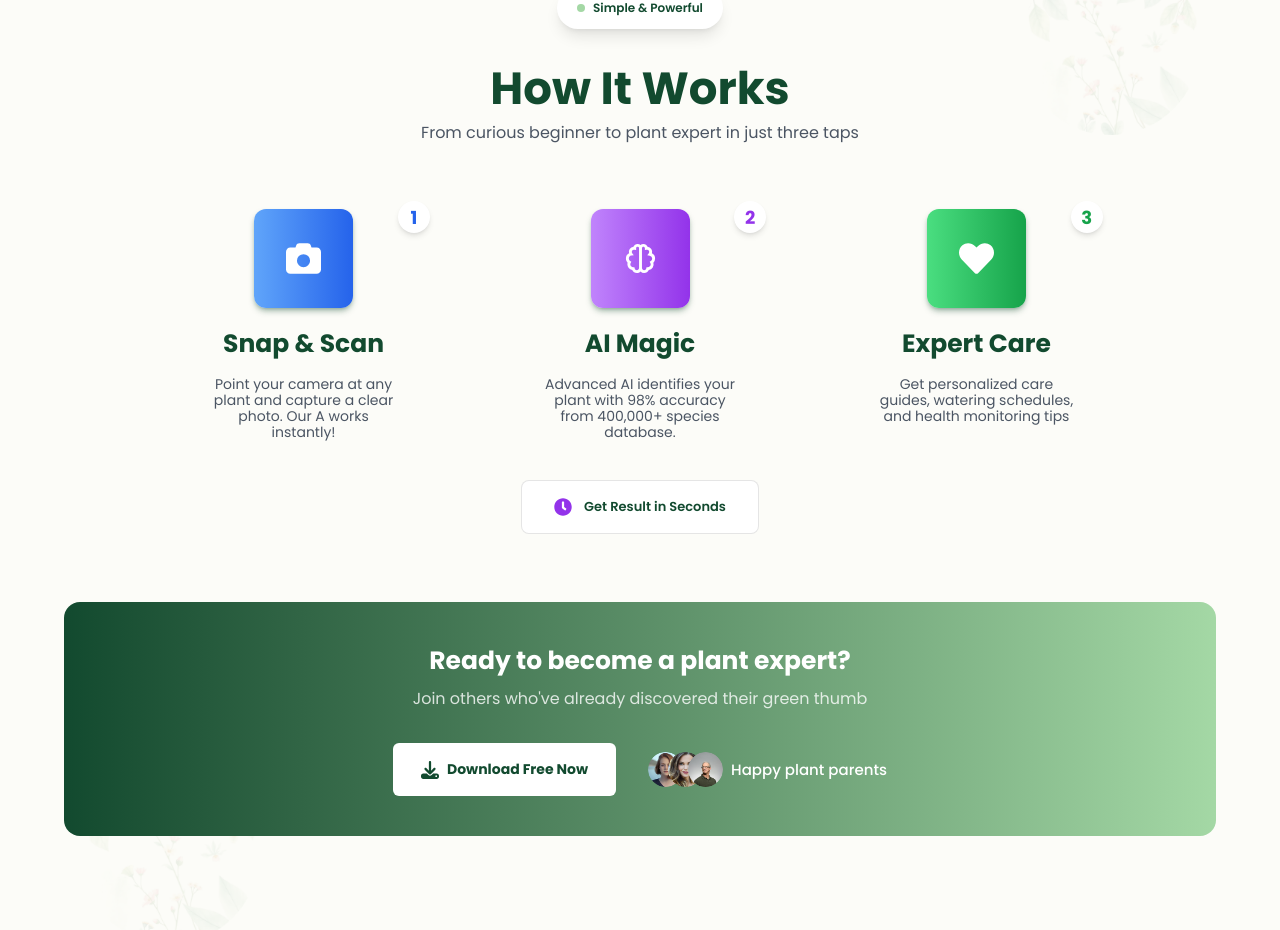
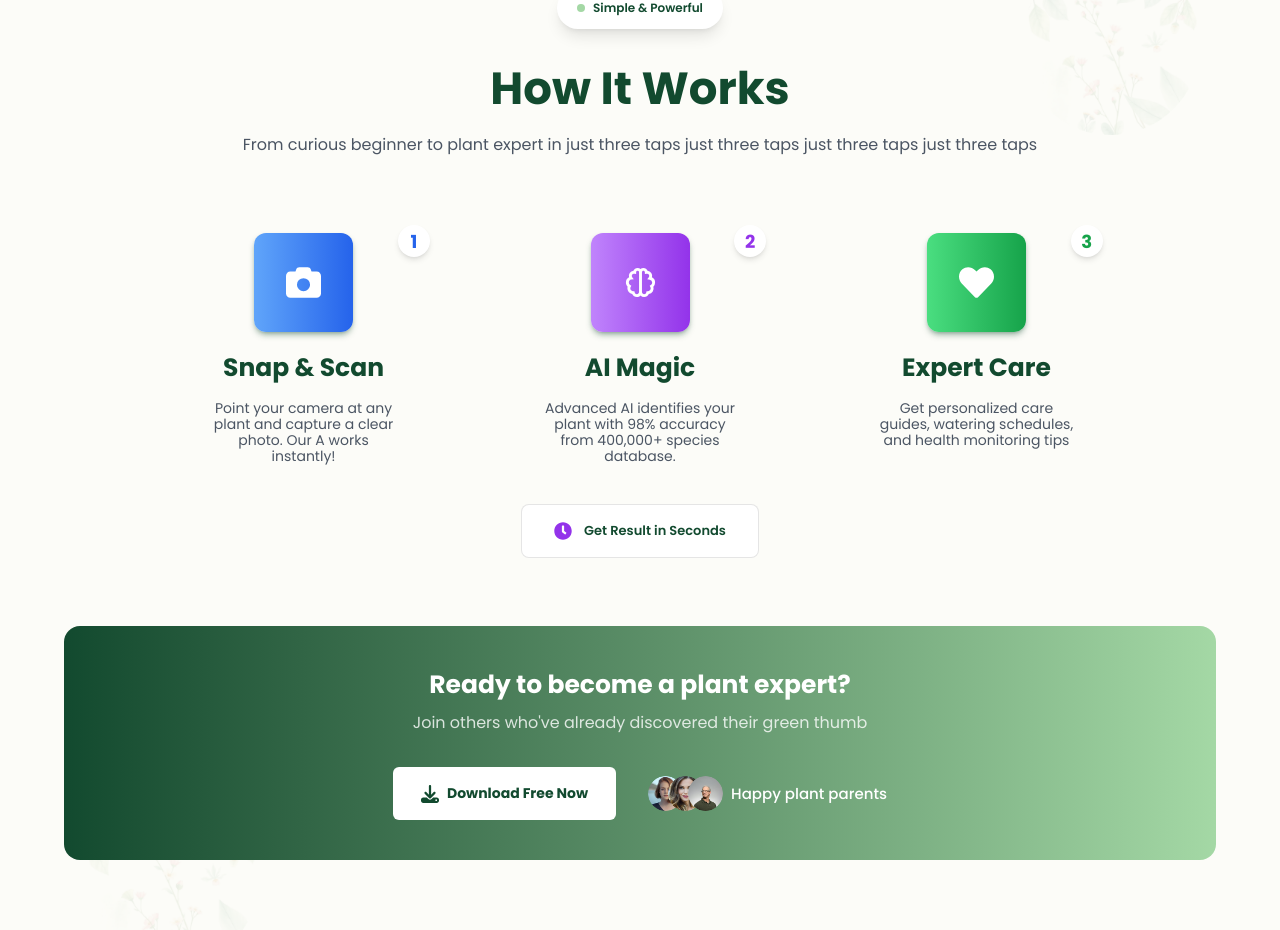
Before and after one commit to AbdullahProjects/PlantCue-Website-Clone, a React (Vite) app: page / in a window 1280 px wide. Shown: the part 907-1837 px from the top of the page. Built offline with nearby package versions, Linux system fonts and the light colour scheme.

Commit message:
text hide issue fix

```diff
--- a/src/pages/HowItWorks/HowItWorks.jsx
+++ b/src/pages/HowItWorks/HowItWorks.jsx
@@ -14,8 +14,8 @@ const HowItWorks = () => {
 
         {/* Heading & Subheading */}
         <h1 className="text-[35px]/12 lg:text-[45px]/12 font-bold text-primary mt-4">How It Works</h1>
-        <p className="text-[16px]/0 font-normal text-textLight">
-          From curious beginner to plant expert in just three taps
+        <p className="text-[16px] text-center font-normal text-textLight">
+          From curious beginner to plant expert in just three taps just three taps just three taps just three taps
         </p>
 
         {/* 3 Steps Explained */}
```
